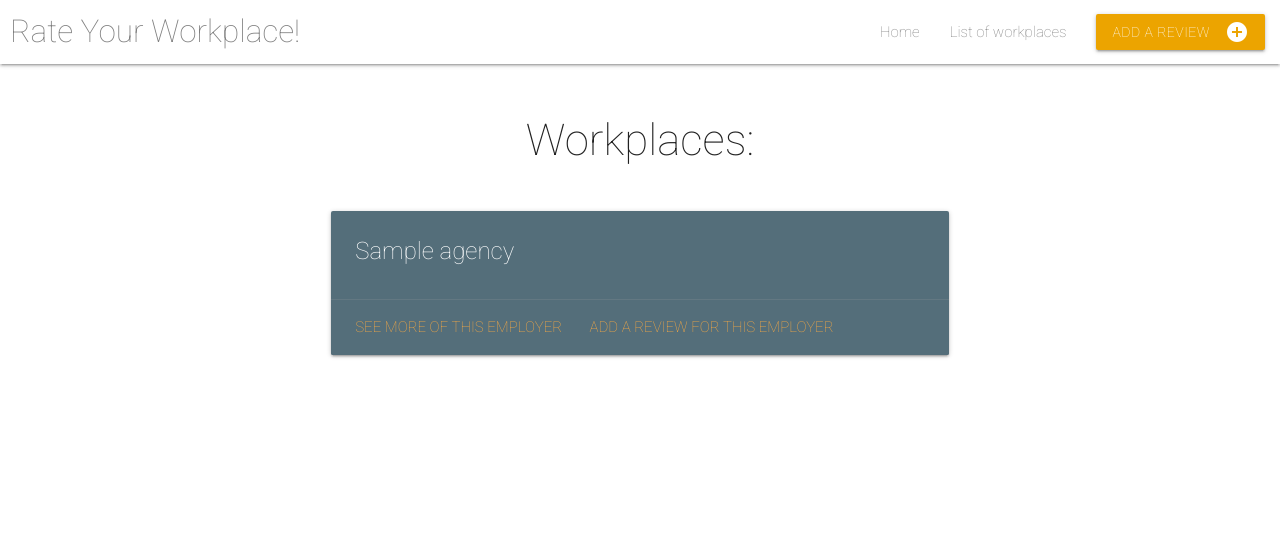
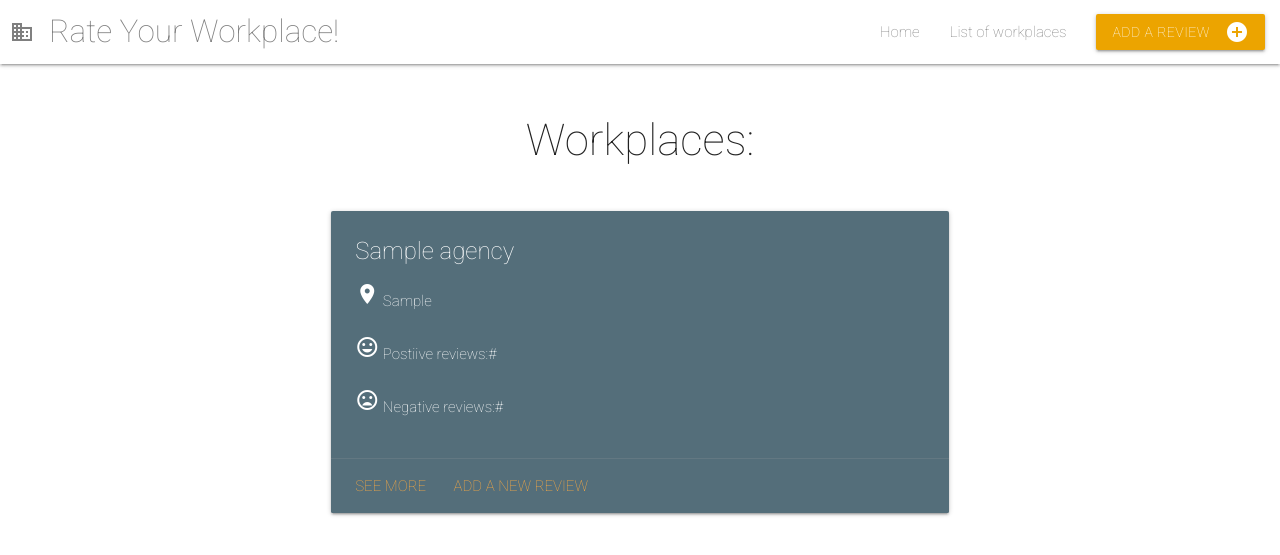
Before and after one commit to sebson1990/antoo-workplace, a Flask app: page /get_companies in a window 1280 px wide. Shown: the top 555 px of the page. Run offline with Flask 2, Linux system fonts and the light colour scheme; a database or web service that is not in the repository returns one stand-in record (values such as "Sample title"); some libraries are stand-ins or nearby versions.

```diff
--- a/app.py
+++ b/app.py
@@ -51,7 +51,7 @@ def add_review():
         review = {
             "review_title": request.form.get("review_title"),
             "review_content": request.form.get("review_content"),
-            "agency_name": request.form.get("agency_name")
+            "agency_name": request.form.get("agency_name"),
         }
         mongo.db.Reviews.insert_one(review)
         flash("Review Successfully Added")
--- a/static/CSS/styles.css
+++ b/static/CSS/styles.css
@@ -63,6 +63,10 @@ body {
     margin: 5px;
 }
 
+.card-title {
+    font-weight: 200px;
+}
+
 /* Navbar left */
 
 /* The sidebar menu */
--- a/templates/addreview.html
+++ b/templates/addreview.html
@@ -10,10 +10,10 @@
         <form method="POST" action="">
             <div class="row">
                 <div class="col s10">
-                    <select id="agency_name" name="agency_name" class="validate" required>
+                    <select id="agency_name" name="agency_name" id="agency_location" name="agency_location" class="validate" required>
                         <option value="" disabled selected>Choose company</option>
                         {% for company in companies %}
-                        <option value="{{ company.agency_name }}">{{ company.agency_name }}</option>
+                        <option value="{{ company.agency_name }}, {{ company.agency_location }}">{{ company.agency_name }}, {{ company.agency_location }}</option>
                         {% endfor %}
                     </select>
                     <label for="agency_name">Company</label>
--- a/templates/base.html
+++ b/templates/base.html
@@ -18,9 +18,9 @@
         <nav>
             <div class="nav-wrapper navbar-style">
                 <a href="#!" class="brand-logo navbar-elements logo-style">
-                    Rate Your Workplace!
+                    <i class="large material-icons">business</i> Rate Your Workplace!
                 </a>
-                <a href="#" data-target="mobile-demo" class="sidenav-trigger"><i class="material-icons">menu</i></a>
+                <a href="{{ url_for('get_reviews') }}" data-target="mobile-demo" class="sidenav-trigger"><i class="material-icons">menu</i></a>
                 <ul class="right hide-on-med-and-down">
                     </li>
                     <li><a class="navbar-elements" href="{{ url_for('get_reviews') }}">Home</a></li>
--- a/templates/companylist.html
+++ b/templates/companylist.html
@@ -9,13 +9,19 @@
   <div class="col s12 m8 l6">
     <div class="card blue-grey darken-1">
       <div class="card-content white-text">
-        <span class="card-title">{{agency.agency_name}}
-          <!-- Dropdown Trigger -->
-        </span>
+        <div class="card-title">{{agency.agency_name}}
+        </div>
+        <ul>
+          <li><i class="material-icons">location_on</i> {{agency.agency_location}}</li>
+          <br>
+          <li><i class="material-icons">mood</i> Postiive reviews:#</li>
+          <br>
+          <li><i class="material-icons">mood_bad</i> Negative reviews:#</li>
+      </ul>
       </div>
       <div class="card-action">
-        <a href="#">See more of this employer</a>
-        <a href="#">Add a review for this employer</a>
+        <a href="#">See more</a>
+        <a href="#">Add a new review</a>
       </div>
     </div>
   </div>
--- a/templates/reviews.html
+++ b/templates/reviews.html
@@ -9,11 +9,7 @@
   <div class="col s12 m8 l6">
     <div class="card blue-grey darken-1">
       <div class="card-content white-text">
-
-        {% for agency in agencies %}
-        <div><i class="material-icons">business</i> {{agency.agency_name}}</div>
-        <div><i class="material-icons">location_on</i> {{agency.agency_location}}</div>
-        {% endfor %}
+        <div><i class="material-icons">business</i> {{review.agency_name}} {{review._id}}</div>
         <br>
         <span class="card-title">{{review.review_title}}
           <!-- Dropdown Trigger -->
```
